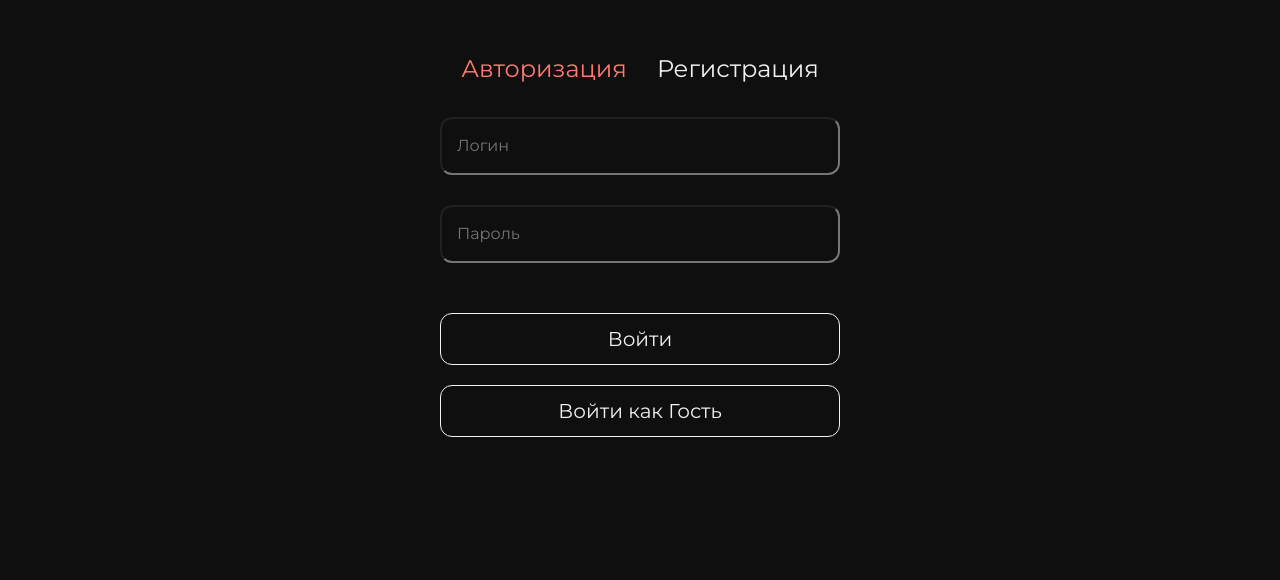
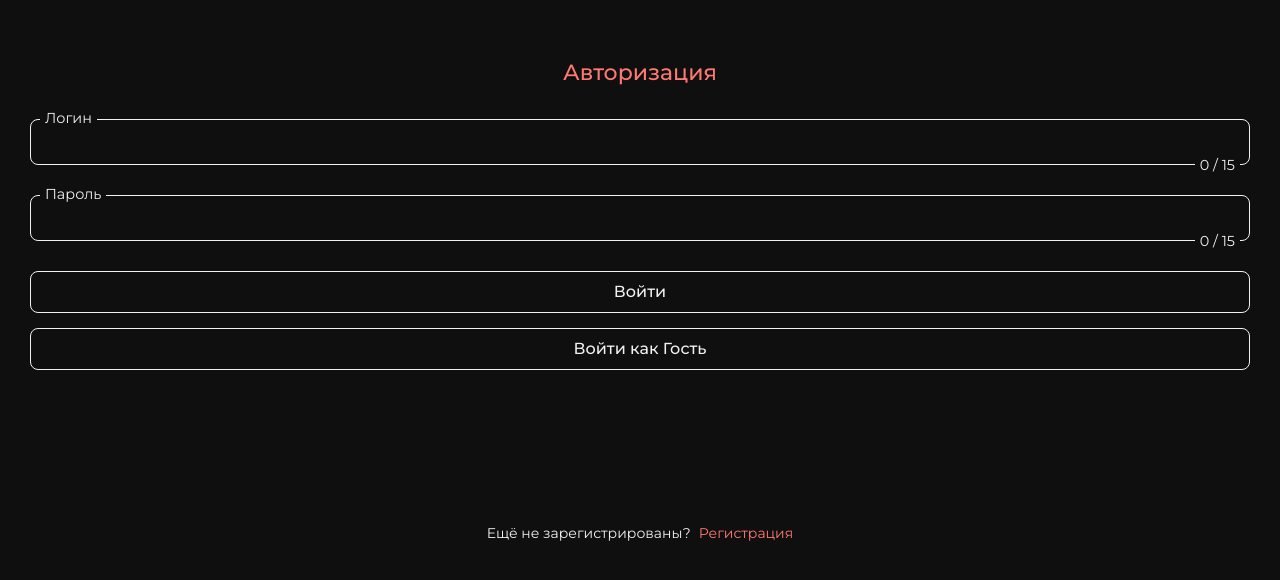
Before and after one commit to sotvorenie/ve-fox_mobile, a React (Vite) app: page /auth in a window 1280 px wide. Shown: the part 156-736 px from the top of the page. Built offline with nearby package versions, Linux system fonts and the light colour scheme; no server answers.

Commit message:
корректировка страницы авторизации

```diff
--- a/src/assets/styles/blocks/_button.scss
+++ b/src/assets/styles/blocks/_button.scss
@@ -1,7 +1,7 @@
 @use '../helpers' as *;
 
 .button {
-  padding: rem(10) rem(15);
+  padding: rem(12) rem(15);
   line-height: 1;
   border: 1px solid var(--color-light);
   font-weight: 500;
--- a/src/assets/styles/blocks/_input.scss
+++ b/src/assets/styles/blocks/_input.scss
@@ -7,6 +7,15 @@
 
     .input__inp {
       padding-right: rem(55);
+    }
+  }
+  &.is-dark {
+
+    .input__name, .input__counter {
+      background: var(--color-dark);
+    }
+    .input__error {
+      background: transparent;
     }
   }
   &.is-transparent {
@@ -23,14 +32,12 @@
       }
     }
   }
-
   &:not(.is-transparent) {
 
     .input__inp {
-      background: var(--color-dark-alt);
       border-radius: var(--radius-regular);
       border: 1px solid currentColor;
-      padding: rem(15);
+      padding: rem(10);
     }
   }
 
@@ -65,7 +72,6 @@
 
   &__error {
     top: calc(100% + #{rem(5)});
-    left: rem(5);
     color: var(--color-accent);
   }
 
--- a/src/assets/styles/blocks/auth/_auth.scss
+++ b/src/assets/styles/blocks/auth/_auth.scss
@@ -1,46 +1,21 @@
 @use '../../helpers/index' as *;
 
 .auth {
+  padding-inline: rem(30);
 
-  &__header {
-    gap: rem(30);
-    margin-bottom: rem(30);
-    font-size: rem(24);
+  &__title, &__bottom {
+    @include abs-x;
   }
 
-  &__btn {
-
-    &.is-active {
-      cursor: default;
-      pointer-events: none;
-      color: var(--color-accent);
-    }
-  }
-
-  &__form {
-    width: min(50vw, #{rem(400)});
-  }
-
-  &__input {
-    padding: rem(15);
-    border-radius: var(--radius-medium);
-
-    &:not(:last-child) {
-      margin-bottom: rem(30);
-    }
-  }
-
-  &__error {
-    bottom: rem(10);
-    left: rem(10);
+  &__title, &__btn {
     color: var(--color-accent);
   }
 
-  &__submit {
-    border: 1px solid var(--color-light);
-    padding: rem(10);
-    font-size: rem(20);
-    border-radius: var(--radius-medium);
-    margin-top: rem(20);
+  &__title {
+    bottom: calc(100% + #{rem(10)});
+  }
+
+  &__bottom {
+    bottom: rem(100);
   }
 }
--- a/src/assets/styles/blocks/video/_video-item.scss
+++ b/src/assets/styles/blocks/video/_video-item.scss
@@ -77,7 +77,7 @@
   }
 
   &__timeline {
-    height: rem(5);
+    height: rem(3);
     background: var(--color-light-alt);
 
     div {
--- a/src/assets/styles/main.css
+++ b/src/assets/styles/main.css
@@ -961,6 +961,12 @@ input, textarea {
 .input.has-cross .input__inp {
   padding-right: 3.4375rem;
 }
+.input.is-dark .input__name, .input.is-dark .input__counter {
+  background: var(--color-dark);
+}
+.input.is-dark .input__error {
+  background: transparent;
+}
 .input.is-transparent .input__inp {
   border-bottom: 1px solid var(--color-dark-alt);
   transition: padding-block var(--transition-duration), border-color var(--transition-duration);
@@ -970,10 +976,9 @@ input, textarea {
   border-color: var(--color-light);
 }
 .input:not(.is-transparent) .input__inp {
-  background: var(--color-dark-alt);
   border-radius: var(--radius-regular);
   border: 1px solid currentColor;
-  padding: 0.9375rem;
+  padding: 0.625rem;
 }
 .input__inp {
   border: none;
@@ -1007,7 +1012,6 @@ input, textarea {
 }
 .input__error {
   top: calc(100% + 0.3125rem);
-  left: 0.3125rem;
   color: var(--color-accent);
 }
 .input__clear {
@@ -1022,7 +1026,7 @@ input, textarea {
 }
 
 .button {
-  padding: 0.625rem 0.9375rem;
+  padding: 0.75rem 0.9375rem;
   line-height: 1;
   border: 1px solid var(--color-light);
   font-weight: 500;
@@ -1302,37 +1306,22 @@ input, textarea {
   top: calc(100% + 0.625rem);
 }
 
-.auth__header {
-  gap: 1.875rem;
-  margin-bottom: 1.875rem;
-  font-size: 1.5rem;
-}
-.auth__btn.is-active {
-  cursor: default;
-  pointer-events: none;
+.auth {
+  padding-inline: 1.875rem;
+}
+.auth__title, .auth__bottom {
+  position: absolute;
+  left: 50%;
+  translate: -50%;
+}
+.auth__title, .auth__btn {
   color: var(--color-accent);
 }
-.auth__form {
-  width: min(50vw, 25rem);
-}
-.auth__input {
-  padding: 0.9375rem;
-  border-radius: var(--radius-medium);
-}
-.auth__input:not(:last-child) {
-  margin-bottom: 1.875rem;
-}
-.auth__error {
-  bottom: 0.625rem;
-  left: 0.625rem;
-  color: var(--color-accent);
-}
-.auth__submit {
-  border: 1px solid var(--color-light);
-  padding: 0.625rem;
-  font-size: 1.25rem;
-  border-radius: var(--radius-medium);
-  margin-top: 1.25rem;
+.auth__title {
+  bottom: calc(100% + 0.625rem);
+}
+.auth__bottom {
+  bottom: 6.25rem;
 }
 
 .header {
@@ -1764,7 +1753,7 @@ input, textarea {
   background: var(--color-light-alt);
 }
 .video-item__timeline {
-  height: 0.3125rem;
+  height: 0.1875rem;
   background: var(--color-light-alt);
 }
 .video-item__timeline div {
--- a/src/components/ui/InputUi.tsx
+++ b/src/components/ui/InputUi.tsx
@@ -15,6 +15,7 @@ interface Props extends React.InputHTMLAttributes<HTMLInputElement> {
     hasCross?: boolean
     isTransparent?: boolean
     placeholder?: string
+    isDark?: boolean
 }
 
 const InputUi = forwardRef<HTMLInputElement, Props>(({
@@ -30,6 +31,7 @@ const InputUi = forwardRef<HTMLInputElement, Props>(({
     hasCross = false,
     isTransparent = false,
     placeholder,
+    isDark = false,
     ...rest
 }, ref) => {
     const handleClear = () => {
@@ -41,6 +43,7 @@ const InputUi = forwardRef<HTMLInputElement, Props>(({
                     input position-relative
                     ${hasCross ? 'has-cross' : ''}
                     ${isTransparent ? 'is-transparent' : ''}
+                    ${isDark ? 'is-dark' : ''}
                     ${className}
                 `} htmlFor={id}
         >
@@ -74,7 +77,7 @@ const InputUi = forwardRef<HTMLInputElement, Props>(({
                 </span>
             )}
 
-            <span className="input__error input__text fields_error position-absolute"
+            <span className="input__error input__text fields_error position-absolute left-0"
                   id={`${id}-error`}
                   data-js-form-field-errors=""
             ></span>
--- a/src/pages/AuthPage.tsx
+++ b/src/pages/AuthPage.tsx
@@ -8,9 +8,9 @@ import {apiAuth, apiRegister} from "@api/auth/auth";
 import {onSubmit, onBlur, onInput} from "@composables/useFormValidation";
 import {showWarning} from "@utils/modals";
 
-import LoadingIcon from "@icons/LoadingIcon";
-
 import {useUserStore} from "@store/useUserStore";
+import InputUi from "@ui/InputUi.tsx";
+import ButtonUi from "@ui/ButtonUi.tsx";
 
 function AuthPage() {
     const navigate = useNavigate();
@@ -58,120 +58,111 @@ function AuthPage() {
     }
 
     return (
-        <div className="auth flex-center flex-column h-100">
-
-            <div className="auth__header flex flex-align-center">
-                <button className={`auth__btn hover-color-accent ${isAuth ? 'is-active' : ''}`}
-                        type="button"
-                        onClick={() => {
-                            clear()
-                            setIsAuth(true)
-                        }}
-                        disabled={isLoading}
-                >
-                    Авторизация
-                </button>
-                <button className={`auth__btn hover-color-accent ${isAuth ? '' : 'is-active'}`}
-                        type="button"
-                        onClick={() => {
-                            clear()
-                            setIsAuth(false)
-                        }}
-                        disabled={isLoading}
-                >Регистрация
-                </button>
-            </div>
-
-            <form className="auth__form flex flex-column"
+        <div className="auth flex-center h-100">
+            <form className="auth__form flex flex-column w-100 position-relative"
                   noValidate
                   method="post"
                   data-js-form=""
                   onSubmit={(e) => {
                       e.preventDefault()
-                      submit(e).then(() => {})
+                      submit(e).then(() => {
+                      })
                   }}
             >
-                <label htmlFor="login" className="auth__label position-relative">
-                    <span className="visually-hidden">Логин</span>
-                    <input type="text"
-                           id="login"
-                           className="auth__input input w-100"
-                           placeholder="Логин"
-                           required
-                           aria-describedby="login-error"
-                           value={login}
-                           onChange={(e) => setLogin(e.target.value)}
-                           autoComplete="username"
-                           onBlur={(e) => onBlur(e.nativeEvent)}
-                           onInput={(e) => onInput(e.nativeEvent)}
-                           minLength={4}
-                           maxLength={15}
-                           readOnly={isLoading}
-                    />
-                    <span className="auth__error fields_error position-absolute"
-                          id="login-error"
-                          data-js-form-field-errors=""
-                    />
-                </label>
-                <label htmlFor="password" className="auth__label position-relative">
-                    <span className="visually-hidden">Пароль</span>
-                    <input type="text"
-                           id="password"
-                           className="auth__input input w-100"
-                           placeholder="Пароль"
-                           required
-                           aria-describedby="password-error"
-                           value={password}
-                           onChange={(e) => setPassword(e.target.value)}
-                           onBlur={(e) => onBlur(e.nativeEvent)}
-                           onInput={(e) => onInput(e.nativeEvent)}
-                           minLength={4}
-                           maxLength={15}
-                           readOnly={isLoading}
-                    />
-                    <span className="auth__error fields_error position-absolute"
-                          id="password-error"
-                          data-js-form-field-errors=""
-                    />
-                </label>
+                <span className="auth__title h3 text-w500 mb-20">{isAuth ? 'Авторизация' : 'Регистрация'}</span>
+
+                <InputUi name="login"
+                         id="login"
+                         title="Логин"
+                         value={login}
+                         setValue={setLogin}
+                         required
+                         autoComplete="username"
+                         onBlur={(e) => onBlur(e.nativeEvent)}
+                         onInput={(e) => onInput(e.nativeEvent)}
+                         minLength={4}
+                         maxLength={15}
+                         readOnly={isLoading}
+                         isDark
+                         className="mb-30"
+                />
+
+                <InputUi name="password"
+                         id="password"
+                         title="Пароль"
+                         value={password}
+                         setValue={setPassword}
+                         onBlur={(e) => onBlur(e.nativeEvent)}
+                         onInput={(e) => onInput(e.nativeEvent)}
+                         minLength={4}
+                         maxLength={15}
+                         readOnly={isLoading}
+                         isDark
+                         className="mb-30"
+                />
 
                 {!isAuth && (
-                    <label htmlFor="name" className="auth__label position-relative">
-                        <span className="visually-hidden">Имя пользователя</span>
-                        <input type="text"
-                               id="name"
-                               className="auth__input input w-100"
-                               placeholder="Имя пользователя"
-                               required={!isAuth}
-                               aria-describedby="name-error"
-                               value={name}
-                               onChange={(e) => setName(e.target.value)}
-                               onBlur={(e) => onBlur(e.nativeEvent)}
-                               onInput={(e) => onInput(e.nativeEvent)}
-                               minLength={4}
-                               maxLength={15}
-                               readOnly={isLoading}
-                        />
-                        <span className="auth__error fields_error position-absolute"
-                              id="name-error"
-                              data-js-form-field-errors=""
-                        />
-                    </label>
+                    <InputUi name="name"
+                             id="name"
+                             title="Имя пользователя"
+                             value={name}
+                             setValue={setName}
+                             onBlur={(e) => onBlur(e.nativeEvent)}
+                             onInput={(e) => onInput(e.nativeEvent)}
+                             minLength={4}
+                             maxLength={15}
+                             readOnly={isLoading}
+                             required={!isAuth}
+                             isDark
+                             className="mb-30"
+                    />
                 )}
 
-                <button className="auth__submit hover-color-accent flex-center recolor-svg"
-                        type="submit"
-                        disabled={isLoading}
+                <ButtonUi func={() => {
+                }}
+                          isSubmit
+                          isLoading={isLoading}
+                          className="mb-15"
                 >
-                    {isLoading ? (<LoadingIcon/>) : buttonText}
-                </button>
+                    {buttonText}
+                </ButtonUi>
 
-                <button className="auth__submit hover-color-accent"
-                        type="button"
-                        onClick={goWithoutLogin}
-                >Войти как Гость
-                </button>
+                <ButtonUi func={goWithoutLogin}>
+                    Войти как Гость
+                </ButtonUi>
             </form>
+
+            <div className="auth__bottom text-nowrap">
+                {isAuth ? (
+                    <div className="flex flex-align-center gap-8 fs-14">
+                        <span>Ещё не зарегистрированы? </span>
+                        <button className="auth__btn"
+                                type="button"
+                                onClick={() => {
+                                    clear()
+                                    setIsAuth(false)
+                                }}
+                                disabled={isLoading}
+                        >
+                            Регистрация
+                        </button>
+                    </div>
+                ) : (
+                    <div className="flex flex-align-center gap-8 fs-14">
+                        <span>Уже есть профиль? </span>
+                        <button className={`auth__btn hover-color-accent ${isAuth ? 'is-active' : ''}`}
+                                type="button"
+                                onClick={() => {
+                                    clear()
+                                    setIsAuth(true)
+                                }}
+                                disabled={isLoading}
+                        >
+                            Авторизуйтесь
+                        </button>
+                    </div>
+                )}
+            </div>
 
         </div>
     )
```
Also changed, not shown: 1 other file (tests, documents, lock files or other folders).
